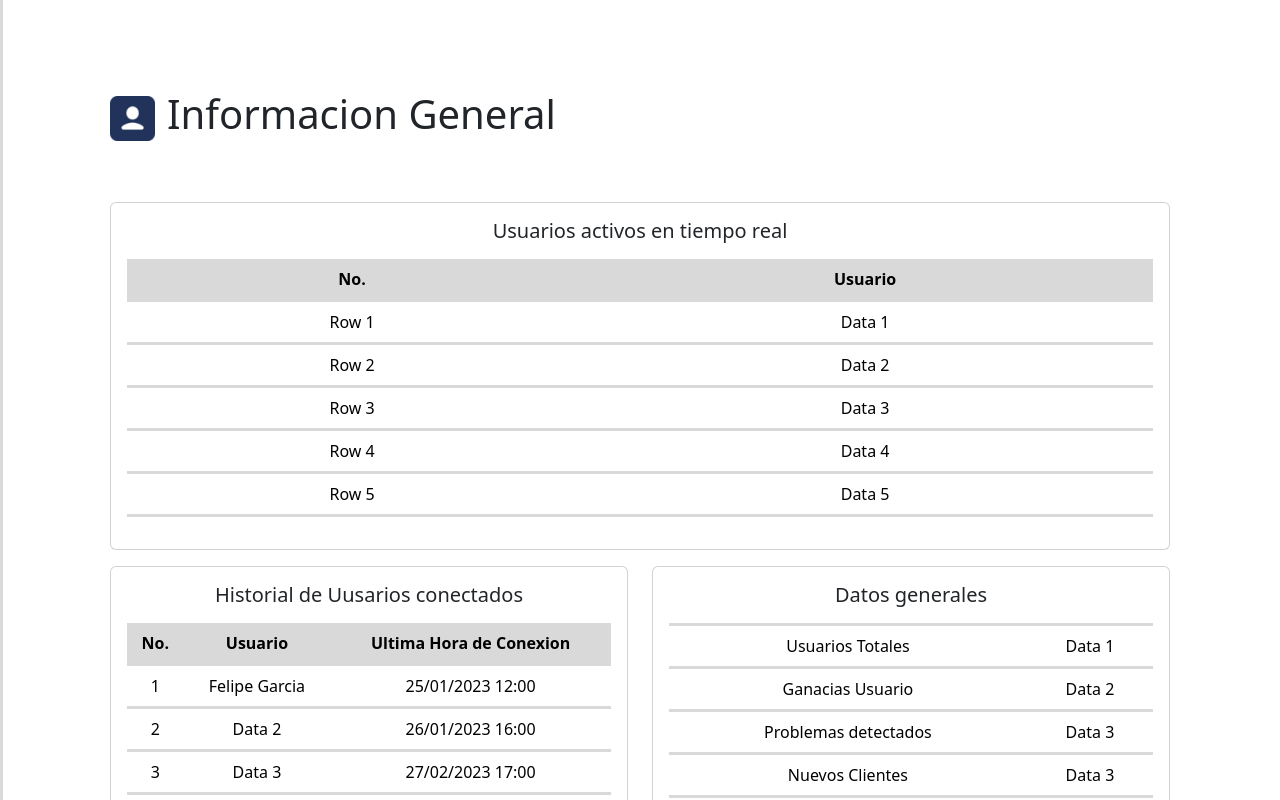
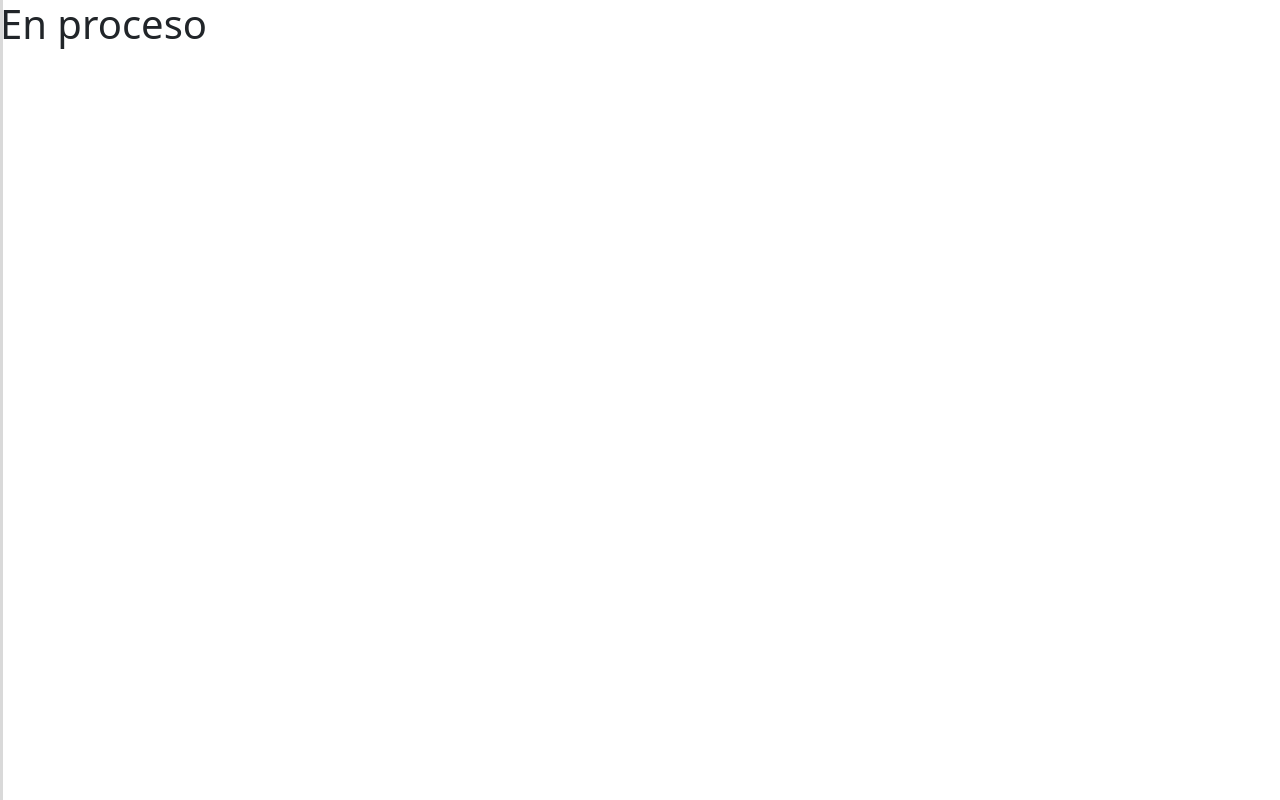
Before and after one commit to Code-Crafters-PUJ/web-app-admin, an Angular app: page /home/sales/general in a window 1280 px wide. Shown: the top 800 px of the page. Built offline with nearby package versions, Linux system fonts and the light colour scheme; some icons are missing.

Commit message:
sidebar routing

```diff
--- a/src/app/app.routes.ts
+++ b/src/app/app.routes.ts
@@ -18,9 +18,9 @@ export const routes: Routes = [
   {
     path: 'home/sales',
     children: [
-      { path: 'general', component: GeneralPageComponent },
-      { path: 'billing', component: BillingCompanyComponent },
-      { path: 'billing/company', component: GeneralPageComponent },
+      { path: 'general', component: SalesPageComponent },
+      { path: 'billing', component: SalesPageComponent },
+      { path: 'billing/company', component: SalesPageComponent },
       { path: '', redirectTo: 'general', pathMatch: 'full' }
     ]
   },
--- a/src/app/global/sidebar/sidebar.component.html
+++ b/src/app/global/sidebar/sidebar.component.html
@@ -6,11 +6,17 @@
       <li>
         <img ngSrc="assets/images/logo.svg" alt="Logo" width="200" height="57">
       </li>
+      <div *ngIf="url === 'admin'">
       <li><a routerLink="/home/admin/general" class="fw-bold mt-5">Panel General</a></li>
       <li><a routerLink="/home/admin/accounts" class="fw-bold">Cuentas Monitoreo</a></li>
+      </div>
+      <div *ngIf="url === 'sales'">
+        <li><a routerLink="/home/sales/general" class="fw-bold mt-5">Panel General</a></li>
+        <li><a routerLink="/home/sales/billing" class="fw-bold">Facturacion</a></li>
+      </div>
     </ul>
     <ul class="sidebar-nav">
-      <li style="margin-top: auto;"><a href="" class="fw-regular">Cerrar Sesión</a></li>
+      <li style="margin-top: auto;"><a href="" class="fw-normal">Cerrar Sesión</a></li>
     </ul>
   </div>
   <!-- Page Content -->
--- a/src/app/global/sidebar/sidebar.component.ts
+++ b/src/app/global/sidebar/sidebar.component.ts
@@ -1,21 +1,24 @@
 import { Component, OnInit } from '@angular/core';
-import {RouterLink} from "@angular/router";
-import {NgOptimizedImage} from "@angular/common";
+import {ActivatedRoute, Router, RouterLink} from "@angular/router";
+import {NgIf, NgOptimizedImage} from "@angular/common";
 declare var $: any;
 
 @Component({
   selector: 'app-sidebar',
   templateUrl: './sidebar.component.html',
   standalone: true,
-  imports: [
-    RouterLink,
-    NgOptimizedImage
-  ],
+    imports: [
+        RouterLink,
+        NgOptimizedImage,
+        NgIf
+    ],
   styleUrls: ['./sidebar.component.css']
 })
 export class SidebarComponent implements OnInit {
 
-  constructor() { }
+  url: string = 'home';
+
+  constructor(private route: ActivatedRoute, private router: Router) {}
 
   ngOnInit(): void {
     $(document).ready(() => {
@@ -29,5 +32,22 @@ export class SidebarComponent implements OnInit {
         $("#wrapper").toggleClass("menuDisplayed");
       });
     });
+
+    const currentUrl = this.router.url;
+    const segments = currentUrl.split('/');
+    const segment = segments[2];
+
+    switch (segment) {
+      case 'admin':
+        this.url = 'admin';
+        break;
+      case 'sales':
+        this.url = 'sales';
+        break;
+      default:
+        this.url = 'home';
+    }
+
+
   }
 }
--- a/src/app/pages/general-page/general-page.component.ts
+++ b/src/app/pages/general-page/general-page.component.ts
@@ -23,8 +23,7 @@ export class GeneralPageComponent implements OnInit {
 
   url: string = 'general';
 
-  constructor(private route: ActivatedRoute, private router: Router) {
-  }
+  constructor(private route: ActivatedRoute, private router: Router) {}
 
   ngOnInit() {
     const currentUrl = this.router.url;
--- a/src/app/pages/sales-page/components/billing-company/billing-company.component.html
+++ b/src/app/pages/sales-page/components/billing-company/billing-company.component.html
@@ -1,11 +1,10 @@
-<head>
-  <link href='https://fonts.googleapis.com/css?family=Radio Canada' rel='stylesheet'>
-</head>
+<div class="container-content container">
     <div class="rectanguloBusqueda">
         <div style="margin-left:1vw;width:4vw;"><img src="../../../../../assets/icons/User.png" alt="logo"></div>
         <div style="margin-left: 1%;">Historial de facturación</div>
         <div class="search-bar">
-    <input #searchInput type="text" [(ngModel)]="searchText" class="input-with-image" placeholder="buscar en esta lista..." (keydown.enter)="buscarPorEmpresa()">
+            <input #searchInput type="text" [(ngModel)]="searchText" class="input-with-image"
+                   placeholder="buscar en esta lista..." (keydown.enter)="buscarPorEmpresa()">
         </div>
     </div>
     <div>
@@ -23,27 +22,30 @@
             <ng-container
                     *ngFor="let subscription of subscriptions.slice((Actualpage - 1) * 14, Actualpage * 14); let i = index">
                 <tr>
-        <td>{{subscription.client.companyName}}</td>
-        <td>{{subscription.startDate| date:'shortDate' }}</td>
-        <td>{{subscription.plan.type}}</td>
+                    <td>{{ subscription.client.companyName }}</td>
+                    <td>{{ subscription.startDate| date:'shortDate' }}</td>
+                    <td>{{ subscription.plan.type }}</td>
                     <td>
                         <span *ngIf="!subscription.status && subscription.endDate >= getCurrentDate()">Vencida</span>
                         <span *ngIf="!subscription.status && subscription.endDate < getCurrentDate()">Falta pago</span>
                         <span *ngIf="subscription.status">Activa</span>
                     </td>
-        <td>{{subscription.payment.paymentMethod}}</td>
+                    <td>{{ subscription.payment.paymentMethod }}</td>
                 </tr>
             </ng-container>
-    <tr style="border-bottom: 0vw"*ngIf="subscriptions.length > 14">
+            <tr style="border-bottom: 0vw" *ngIf="subscriptions.length > 14">
                 <td></td>
                 <td>
-        <img src="../../../../../assets/icons/flecha.png" style="cursor: pointer;width:1.5vw" (click)="irPaginaAnterior()" *ngIf="Actualpage > 1">
+                    <img src="../../../../../assets/icons/flecha.png" style="cursor: pointer;width:1.5vw"
+                         (click)="irPaginaAnterior()" *ngIf="Actualpage > 1">
                 </td>
                 <td></td>
                 <td>
-        <img src="../../../../../assets/icons/flecha.png" style="cursor: pointer;width:1.5vw;transform: rotate(180deg);" (click)="irPaginaSiguiente()"
+                    <img src="../../../../../assets/icons/flecha.png"
+                         style="cursor: pointer;width:1.5vw;transform: rotate(180deg);" (click)="irPaginaSiguiente()"
                          *ngIf="Actualpage < totalPages">
                 </td>
             </tbody>
         </table>
     </div>
+</div>
--- a/src/app/pages/sales-page/components/billing-management/billing-management.component.html
+++ b/src/app/pages/sales-page/components/billing-management/billing-management.component.html
@@ -1,11 +1,4 @@
-<!-- icons8 -->
-<link rel="stylesheet"
-      href="https://maxst.icons8.com/vue-static/landings/line-awesome/font-awesome-line-awesome/css/all.min.css">
-
-
-<!-- Bootstrap CSS -->
-<link href="https://cdn.jsdelivr.net/npm/bootstrap@5.3.3/dist/css/bootstrap.min.css" rel="stylesheet"
-      integrity="sha384-QWTKZyjpPEjISv5WaRU9OFeRpok6YctnYmDr5pNlyT2bRjXh0JMhjY6hW+ALEwIH" crossorigin="anonymous">
+<div class="container-content container">
 
   <div class="flex-container">
     <div class="navbar">
@@ -30,3 +23,4 @@
       </div>
     </div>
   </div>
+</div>
--- a/src/app/pages/sales-page/sales-page.component.html
+++ b/src/app/pages/sales-page/sales-page.component.html
@@ -1,11 +1,14 @@
+<app-sidebar></app-sidebar>
+
 <div *ngIf="url === 'general'">
-  <app-general-information></app-general-information>
+  <h1>En proceso</h1>
 </div>
 
 <div *ngIf="url === 'billing'">
-  <app-general-information></app-general-information>
+
+  <app-billing-company></app-billing-company>
 </div>
 
 <div *ngIf="url === 'company'">
-  <app-manage-account></app-manage-account>
+  <app-billing-management></app-billing-management>
 </div>
--- a/src/app/pages/sales-page/sales-page.component.ts
+++ b/src/app/pages/sales-page/sales-page.component.ts
@@ -7,6 +7,8 @@ import {NgIf} from "@angular/common";
 import {SidebarComponent} from "../../global/sidebar/sidebar.component";
 import {TableAccountsComponent} from "../general-page/components/table-accounts/table-accounts.component";
 import {ActivatedRoute, Router} from "@angular/router";
+import {BillingManagementComponent} from "./components/billing-management/billing-management.component";
+import {BillingCompanyComponent} from "./components/billing-company/billing-company.component";
 
 @Component({
   selector: 'app-sales-page',
@@ -16,7 +18,9 @@ import {ActivatedRoute, Router} from "@angular/router";
     ManageAccountComponent,
     NgIf,
     SidebarComponent,
-    TableAccountsComponent
+    TableAccountsComponent,
+    BillingManagementComponent,
+    BillingCompanyComponent
   ],
   templateUrl: './sales-page.component.html',
   styleUrl: './sales-page.component.css'
@@ -35,6 +39,8 @@ export class SalesPageComponent implements OnInit {
 
     switch (segment) {
       case 'general':
+        this.url = 'general';
+        break;
       case 'billing':
         if (lastSegment === 'company') {
           this.url = 'company';
```
Also changed, not shown: src/app/pages/sales-page/components/billing-management/billing-management.component.ts (+8 -1 lines), src/app/pages/sales-page/components/billing-company/billing-company.component.ts (indentation only), 1 other file (tests, documents, lock files or other folders). Lines whose indentation alone changed are shown as unchanged.
